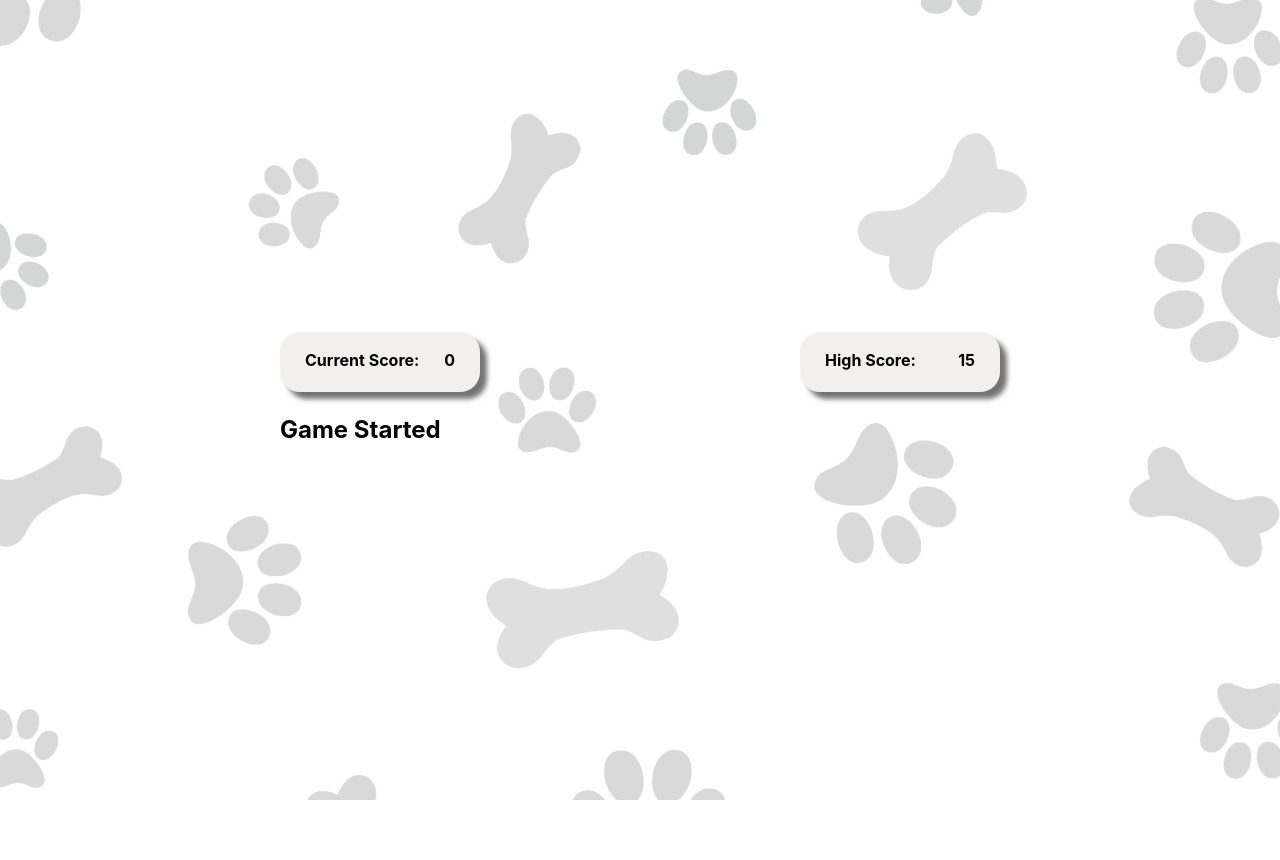
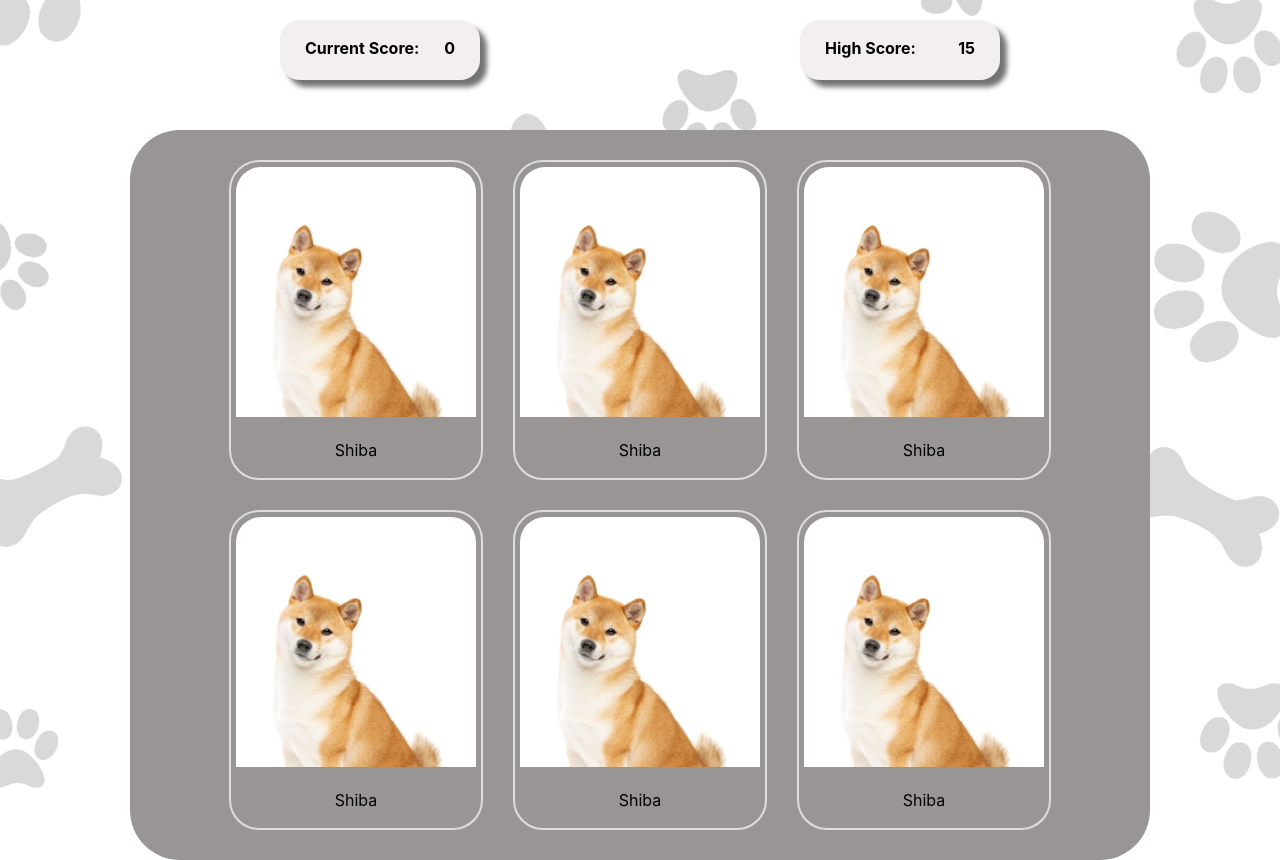
Before and after one commit to irakligudiashvili/memory-card-react, a React (Vite) app: page / in a window 1280 px wide. Both pictures are taken after a click on the button "Start Game". Before the commit the page ends 800 px from the top, so only its background shows below. Built offline with nearby package versions, Linux system fonts and the light colour scheme.

Commit message:
added guide section w/ style & functionality, initial game section w/ style, initial gameover component

```diff
--- a/src/App.css
+++ b/src/App.css
@@ -2,3 +2,17 @@
   margin: 0 auto;
   padding: 0;
 }
+
+.container{
+  margin: auto;
+  display: flex;
+  flex-direction: column;
+  gap: 50px;
+}
+
+.body{
+  display: flex;
+  align-items: center;
+  height: 100vh;
+  box-sizing: border-box;
+}
--- a/src/App.jsx
+++ b/src/App.jsx
@@ -2,6 +2,7 @@
 import './App.css'
 import Guide from './components/Guide'
 import Score from './components/Score';
+import Game from './components/Game';
 
 function App() {
   const [showGuide, setShowGuide] = useState(true);
@@ -14,9 +15,9 @@
     <div className='body'>
       {showGuide && <Guide handleStart={handleStartGame} />}
       {!showGuide && (
-        <div>
+        <div className='container'>
           <Score currentScore={0} maxScore={15} />
-          <h2>Game Started</h2>
+          <Game />
         </div>
       )}
     </div>
--- a/src/components/Game.jsx
+++ b/src/components/Game.jsx
@@ -1,5 +1,35 @@
+import '../styles/game.css';
+
 function Game(){
 
+    return (
+        <div className='game'>
+            <div className='card'>
+                <img className='cardImg' src='src/assets/shiba.png'></img>
+                <p className='cardText'>Shiba</p>
+            </div>
+            <div className='card'>
+                <img className='cardImg' src='src/assets/shiba.png'></img>
+                <p className='cardText'>Shiba</p>
+            </div>
+            <div className='card'>
+                <img className='cardImg' src='src/assets/shiba.png'></img>
+                <p className='cardText'>Shiba</p>
+            </div>
+            <div className='card'>
+                <img className='cardImg' src='src/assets/shiba.png'></img>
+                <p className='cardText'>Shiba</p>
+            </div>
+            <div className='card'>
+                <img className='cardImg' src='src/assets/shiba.png'></img>
+                <p className='cardText'>Shiba</p>
+            </div>
+            <div className='card'>
+                <img className='cardImg' src='src/assets/shiba.png'></img>
+                <p className='cardText'>Shiba</p>
+            </div>
+        </div>
+    )
 }
 
 export default Game
--- a/src/index.css
+++ b/src/index.css
@@ -12,11 +12,9 @@
   -moz-osx-font-smoothing: grayscale;
 }
 
-body {
+body{
+  padding: 0;
   margin: 0;
-  display: flex;
-  place-items: center;
-  min-height: 100vh;
 }
 
 button {
--- /dev/null
+++ b/src/styles/game.css
@@ -0,0 +1,45 @@
+.game{
+    display: flex;
+    flex-direction: row;
+    flex-wrap: wrap;
+
+    width: min(1000px, 90%);
+    margin: auto;
+    justify-content: center;
+
+    background-color: #999595;
+
+    padding: 30px 10px;
+    /* box-sizing: border-box; */
+
+    align-items: center;
+    gap: 30px;
+
+    border-radius: 50px;
+}
+
+.card{
+    display: flex;
+    flex-direction: column;
+    width: 250px;
+    text-align: center;
+
+
+    border: 2px solid #ddd;
+    border-radius: 30px;
+}
+
+.cardImg{
+    height: 250px;
+    border-top-left-radius: 30px;
+    border-top-right-radius: 30px;
+
+    padding: 5px;
+    width: auto;
+    object-fit: cover;
+}
+
+.card:hover{
+    transform: scale(1.1);
+    cursor: pointer;
+}
--- a/src/styles/guide.css
+++ b/src/styles/guide.css
@@ -8,6 +8,8 @@
     box-sizing: border-box;
     padding: 5px 25px;
     border-radius: 30px;
+
+    top: 30%;
 }
 
 .guide__title{
--- a/src/styles/score.css
+++ b/src/styles/score.css
@@ -1,10 +1,11 @@
 .score{
-    /* width: 80vw; */
+    margin: auto;
     gap: 25vw;
     display: flex;
     flex-direction: row;
-    justify-content: space-between;
-    align-items: center;
+    justify-self: center;
+
+    margin-top: 20px;
 }
 
 .score__wrapper{
```
Also changed, not shown: src/components/GameOver.jsx (added, +11 -0 lines), src/assets/shiba.png (added), src/styles/gameOver.css (added).
